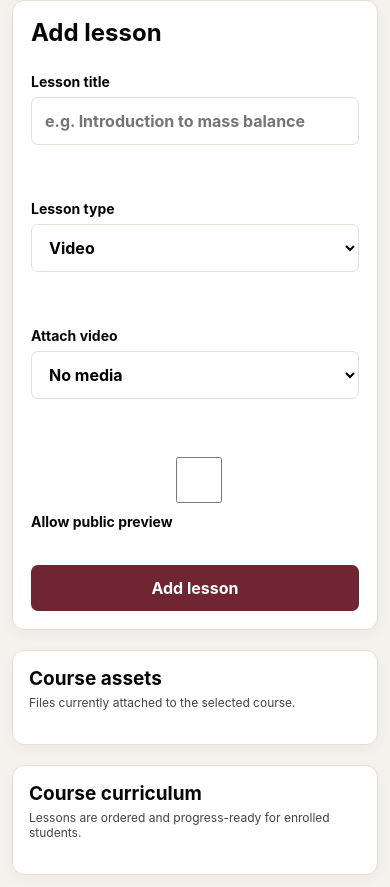
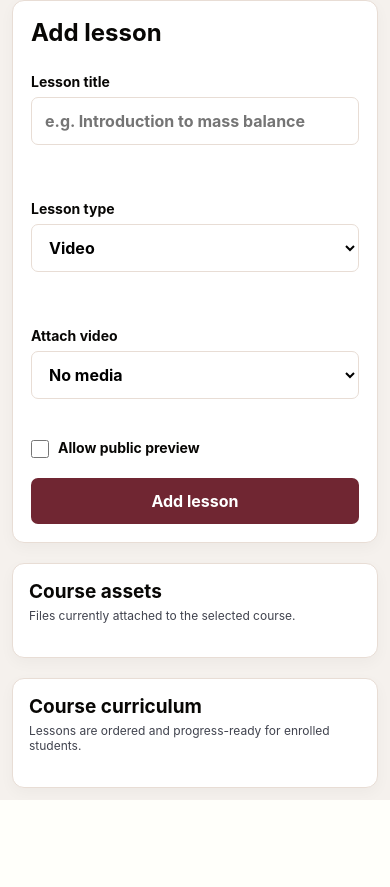
Before and after one commit to Gwen30/eduquinn-production, a website: page public/media-library.html in a window 390 px wide. Shown: the part 1324-2211 px from the top of the page. After the commit the page ends 2124 px from the top, so only its background shows below. Drawn offline with Linux system fonts and the light colour scheme; no server answers.

Commit message:
Add styles for lesson option row in lesson form

```diff
--- a/public/styles.css
+++ b/public/styles.css
@@ -1947,3 +1947,86 @@ html,body{max-width:100%;overflow-x:hidden;font-family:Inter,Arial,sans-serif}
     width: 100% !important;
   }
 }
+
+/* Final lesson option row correction */
+
+#lessonForm .lesson-option-row {
+  display: flex !important;
+  flex-direction: row !important;
+  align-items: flex-start !important;
+  justify-content: flex-start !important;
+
+  gap: 10px !important;
+
+  width: 100% !important;
+  max-width: 100% !important;
+  min-width: 0 !important;
+
+  margin: 0 !important;
+  padding: 6px 0 !important;
+
+  font-size: 14px !important;
+  line-height: 1.4 !important;
+
+  white-space: normal !important;
+}
+
+#lessonForm .lesson-option-row input[type="checkbox"] {
+  flex: 0 0 18px !important;
+
+  width: 18px !important;
+  height: 18px !important;
+
+  min-width: 18px !important;
+  min-height: 18px !important;
+  max-width: 18px !important;
+  max-height: 18px !important;
+
+  margin: 1px 0 0 0 !important;
+  padding: 0 !important;
+
+  appearance: auto !important;
+  -webkit-appearance: checkbox !important;
+}
+
+#lessonForm .lesson-option-row span {
+  flex: 1 1 auto !important;
+
+  display: block !important;
+
+  width: auto !important;
+  min-width: 0 !important;
+  max-width: 100% !important;
+
+  margin: 0 !important;
+  padding: 0 !important;
+
+  white-space: normal !important;
+  word-break: normal !important;
+  overflow-wrap: normal !important;
+
+  line-height: 1.4 !important;
+}
+
+@media (max-width: 600px) {
+
+  #lessonForm .lesson-option-row {
+    gap: 9px !important;
+    padding: 5px 0 !important;
+
+    font-size: 14px !important;
+    line-height: 1.35 !important;
+  }
+
+  #lessonForm .lesson-option-row input[type="checkbox"] {
+    flex-basis: 18px !important;
+
+    width: 18px !important;
+    height: 18px !important;
+  }
+
+  #lessonForm .lesson-option-row span {
+    font-size: 14px !important;
+    line-height: 1.35 !important;
+  }
+}
```
